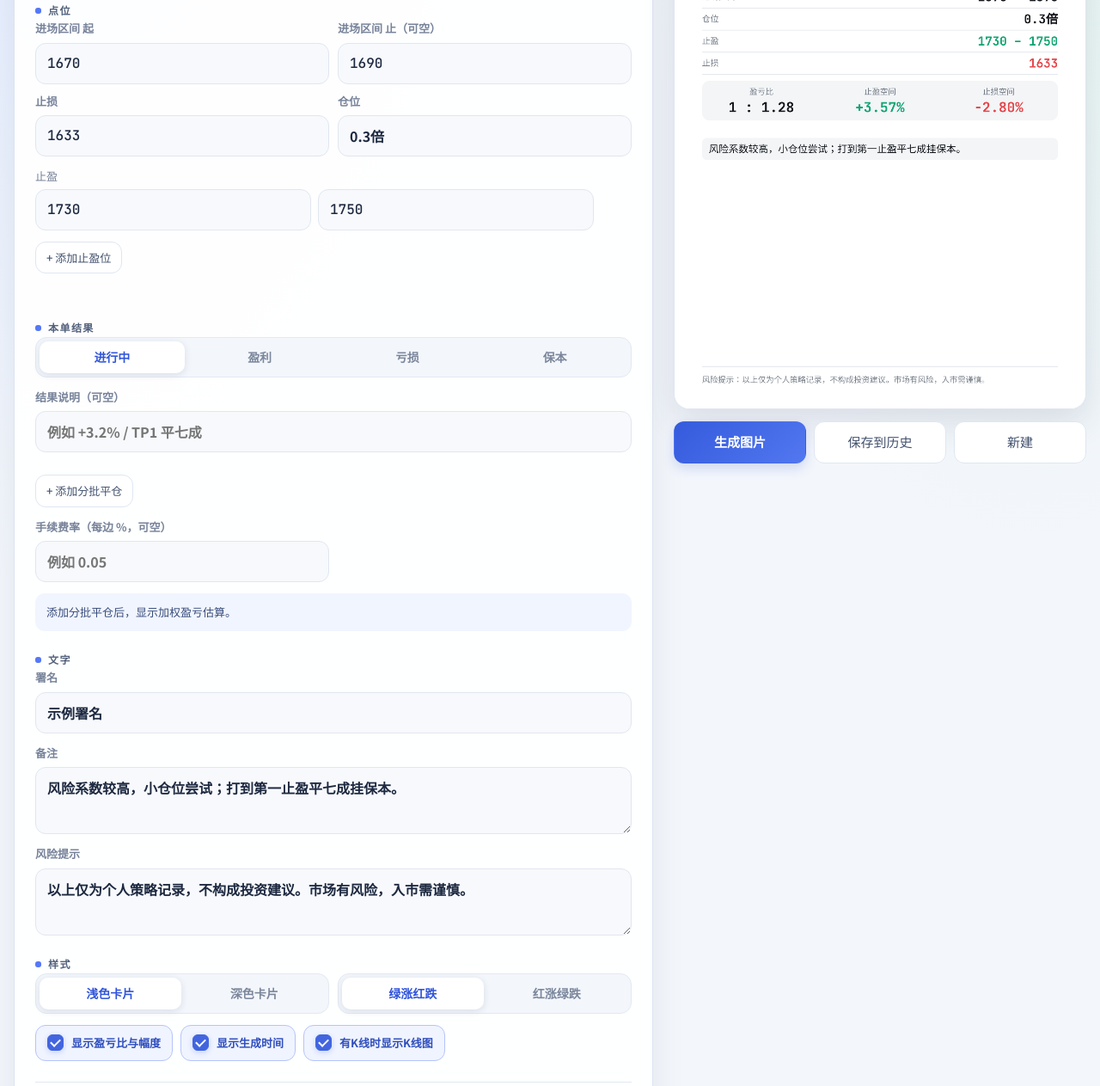
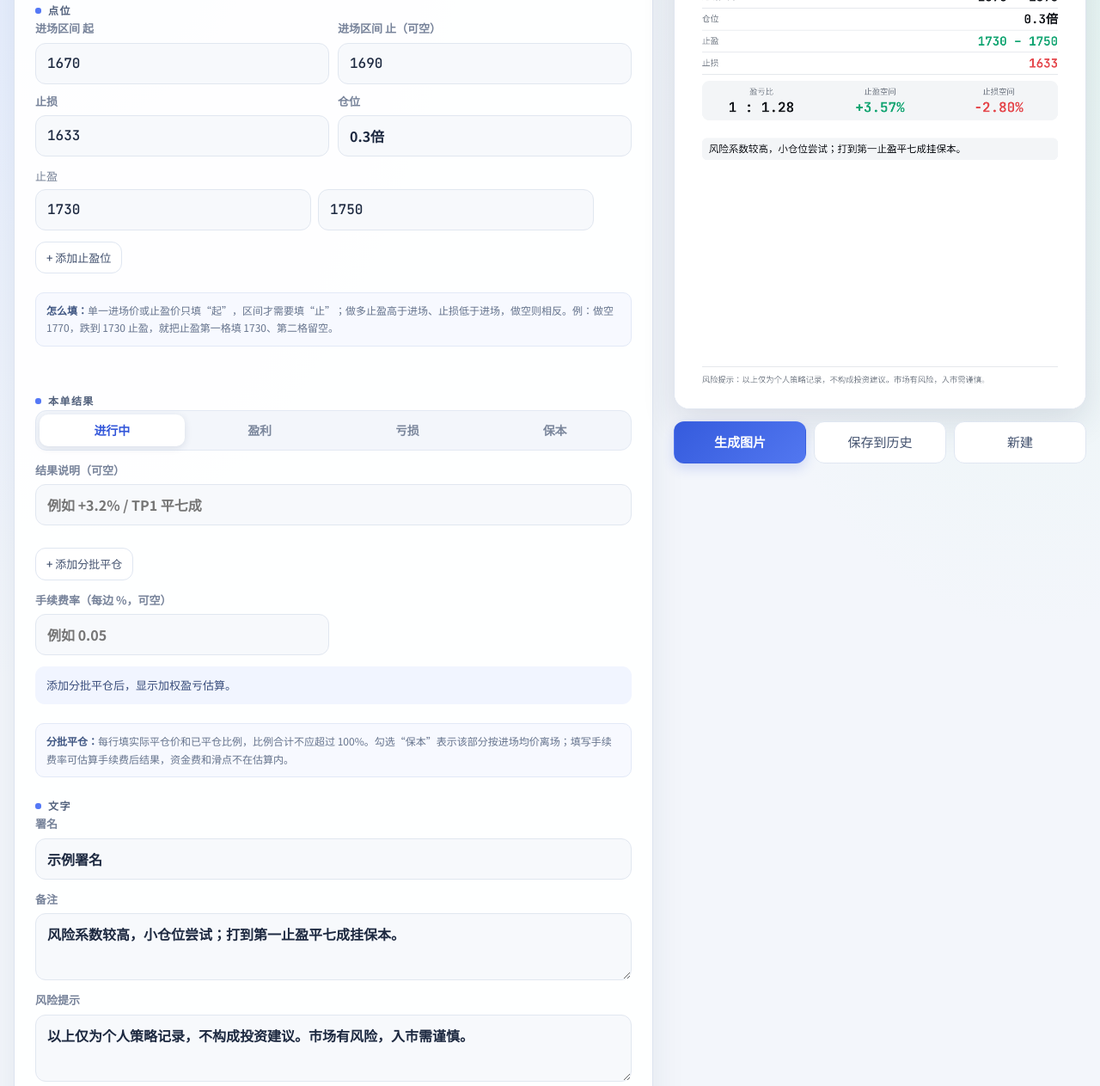
Before and after one commit to IIclementineII/trade-card, a plain HTML site: page index.html in a window 1280 px wide. Shown: the part 443-1706 px from the top of the page at 86% size. Drawn offline with Linux system fonts and the light colour scheme.

Commit message:
Update index.html

```diff
--- a/index.html
+++ b/index.html
@@ -226,6 +226,8 @@ input[type=text]:focus,textarea:focus,select:focus { background:white; border-co
 .exit-row .be-label { display:flex; align-items:center; gap:5px; height:42px; white-space:nowrap; font-size:12px; }
 .exit-row .del-exit { height:42px; width:34px; border:1px solid var(--line); background:white; color:var(--muted); border-radius:9px; cursor:pointer; }
 .exit-summary { padding:11px 13px; border-radius:11px; background:#f1f5ff; color:#394d7b; font-size:13px; line-height:1.7; }
+.op-hint { margin:9px 0 0; padding:10px 12px; border:1px solid #e2e9f7; border-radius:10px; background:#f7f9ff; color:#66748d; font-size:12px; line-height:1.7; }
+.op-hint strong { color:#405783; }
 @media(max-width:560px) { .exit-row { grid-template-columns:64px 1fr 1fr 30px; } .exit-row .be-label { grid-column:2/4; height:auto; } }
 .hi { padding:15px 0; border-color:#edf0f5; }
 .hi img { border-radius:10px; }
@@ -275,6 +277,7 @@ input[type=text]:focus,textarea:focus,select:focus { background:white; border-co
         </div>
         <div id="tpList" style="display:flex;flex-direction:column;gap:8px"></div>
         <div><button type="button" class="btn ghost small" id="btnAddTp">+ 添加止盈位</button></div>
+        <p class="op-hint"><strong>怎么填：</strong>单一进场价或止盈价只填“起”，区间才需要填“止”；做多止盈高于进场、止损低于进场，做空则相反。例：做空 1770，跌到 1730 止盈，就把止盈第一格填 1730、第二格留空。</p>
         <div class="warn" id="warn" role="status"></div>
       </fieldset>
 
@@ -291,6 +294,7 @@ input[type=text]:focus,textarea:focus,select:focus { background:white; border-co
         <div class="btns"><button type="button" class="btn ghost small" id="btnAddExit">+ 添加分批平仓</button></div>
         <div class="row"><label class="f">手续费率（每边 %，可空）<input type="text" id="feeRate" inputmode="decimal" placeholder="例如 0.05"></label></div>
         <div id="exitSummary" class="exit-summary" aria-live="polite">添加分批平仓后，显示加权盈亏估算。</div>
+        <p class="op-hint"><strong>分批平仓：</strong>每行填实际平仓价和已平仓比例，比例合计不应超过 100%。勾选“保本”表示该部分按进场均价离场；填写手续费率可估算手续费后结果，资金费和滑点不在估算内。</p>
       </fieldset>
 
       <fieldset>
@@ -336,6 +340,7 @@ input[type=text]:focus,textarea:focus,select:focus { background:white; border-co
             <button type="button" class="btn ghost small" id="btnPrice">按现价生成点位</button>
             <button type="button" class="btn ghost small" id="btnKl">加载K线</button>
           </div>
+          <p class="op-hint"><strong>行情操作：</strong>先选现货或 U 本位合约，再选 5 分钟或 15 分钟短线周期，点击“加载 K 线”；页面同时显示 1 小时趋势参考。勾选“实时刷新现价”后会每秒更新价格。行情接口不可用时，仍可手动填写点位并生成交易单。</p>
           <label class="f">你的后端地址（读取持仓，可空）<input type="text" id="bnProxy" class="num" placeholder="https://api.example.com/binance"></label>
           <div class="btns"><button type="button" class="btn ghost small" id="btnPos">导入持仓</button></div>
           <div class="chips" id="posList"></div>
```
